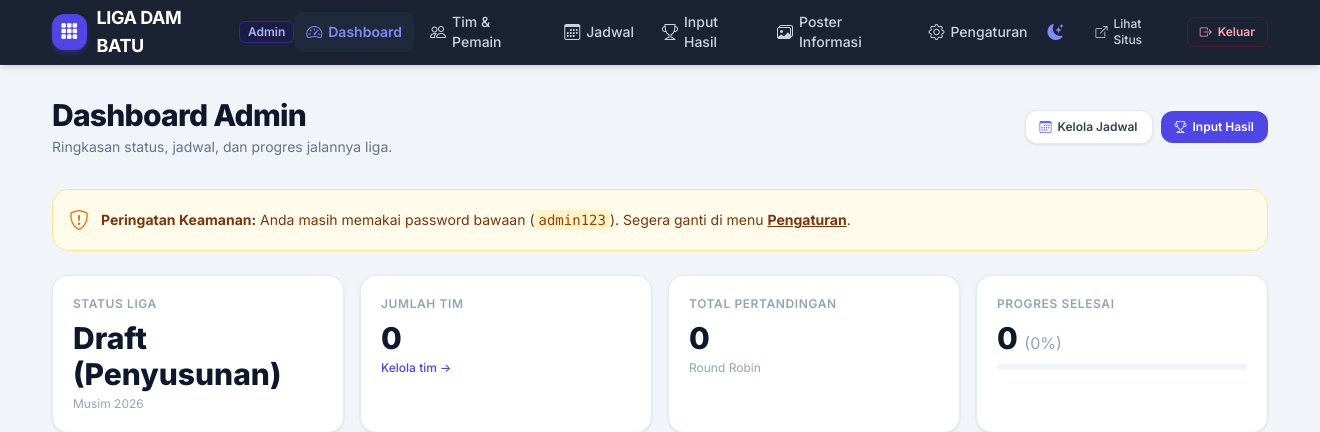
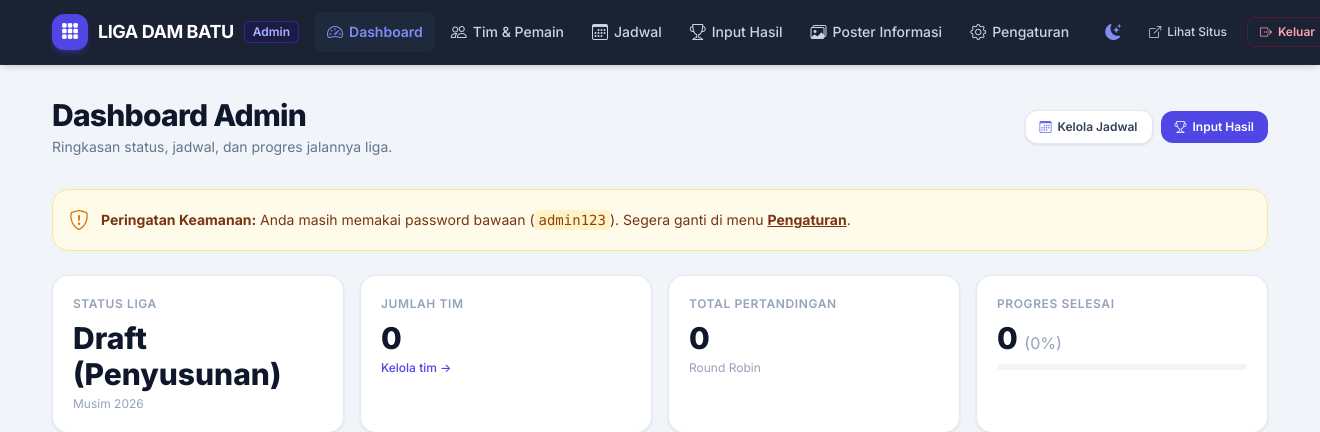
Before and after one commit to poetracoding/klasemen-dambatu, a Laravel app: page /admin in a window 1320 px wide. Shown: the top 432 px of the page. Run offline with Laravel 12, Linux system fonts and the light colour scheme; a user stored in the database is signed in; data comes from the database, SQL or seed files in the repository; data that the repository does not hold is empty; some libraries are stand-ins or nearby versions.

Commit message:
perbaikan topbar admin

```diff
--- a/resources/views/layouts/admin.blade.php
+++ b/resources/views/layouts/admin.blade.php
@@ -121,20 +121,20 @@
 <!-- Admin Navigation -->
 <nav class="sticky top-0 z-50 bg-slate-900/95 backdrop-blur-md border-b border-slate-800 text-slate-100 shadow-md">
     <div class="max-w-7xl mx-auto px-4 sm:px-6 lg:px-8">
-        <div class="flex items-center justify-between h-16">
+        <div class="flex items-center justify-between gap-4 h-16">
             <!-- Brand -->
-            <div class="flex items-center gap-3">
-                <a class="flex items-center gap-2.5 font-bold text-lg text-white hover:text-indigo-300 transition-colors" href="{{ route('admin.dashboard') }}">
-                    <span class="w-9 h-9 rounded-xl bg-indigo-600 flex items-center justify-center text-white shadow-md shadow-indigo-600/30">
+            <div class="flex items-center gap-2.5 shrink-0">
+                <a class="flex items-center gap-2.5 font-bold text-base xl:text-lg text-white hover:text-indigo-300 transition-colors whitespace-nowrap shrink-0" href="{{ route('admin.dashboard') }}">
+                    <span class="w-9 h-9 rounded-xl bg-indigo-600 flex items-center justify-center text-white shadow-md shadow-indigo-600/30 shrink-0">
                         <i class="bi bi-grid-3x3-gap-fill text-lg"></i>
                     </span>
                     <span class="tracking-tight">{{ $liga->nama_liga ?? 'Liga Dam Batu' }}</span>
                 </a>
-                <span class="px-2 py-0.5 text-xs font-semibold rounded-md bg-indigo-950/80 text-indigo-300 border border-indigo-700/50">Admin</span>
+                <span class="hidden xl:inline-flex px-2 py-0.5 text-xs font-semibold rounded-md bg-indigo-950/80 text-indigo-300 border border-indigo-700/50 shrink-0 whitespace-nowrap">Admin</span>
             </div>
 
             <!-- Desktop Menu -->
-            <div class="hidden md:flex items-center space-x-1">
+            <div class="hidden lg:flex items-center gap-1">
                 @php
                     $adminNav = [
                         ['route' => 'admin.dashboard', 'label' => 'Dashboard', 'icon' => 'bi-speedometer2'],
@@ -147,35 +147,35 @@
                 @endphp
                 @foreach ($adminNav as $item)
                     @php $active = request()->routeIs($item['route']); @endphp
-                    <a class="flex items-center gap-1.5 px-3 py-2 rounded-lg text-sm font-medium transition-colors {{ $active ? 'bg-slate-800 text-indigo-400 font-semibold shadow-xs' : 'text-slate-300 hover:text-white hover:bg-slate-800/60' }}" href="{{ route($item['route']) }}">
-                        <i class="bi {{ $item['icon'] }} text-base"></i>
+                    <a class="flex items-center gap-1.5 px-2.5 xl:px-3 py-2 rounded-lg text-[13px] xl:text-sm font-medium whitespace-nowrap shrink-0 transition-colors {{ $active ? 'bg-slate-800 text-indigo-400 font-semibold shadow-xs' : 'text-slate-300 hover:text-white hover:bg-slate-800/60' }}" href="{{ route($item['route']) }}">
+                        <i class="bi {{ $item['icon'] }} text-base shrink-0"></i>
                         <span>{{ $item['label'] }}</span>
                     </a>
                 @endforeach
             </div>
 
             <!-- Right Actions -->
-            <div class="hidden md:flex items-center space-x-2">
+            <div class="hidden lg:flex items-center gap-2 shrink-0">
                 <!-- Theme Toggle Button -->
-                <button type="button" onclick="toggleTheme()" class="theme-toggle-btn p-2 rounded-xl text-slate-400 hover:text-white hover:bg-slate-800 transition-colors cursor-pointer mr-1" title="Beralih Mode Gelap/Terang" aria-label="Toggle Theme">
+                <button type="button" onclick="toggleTheme()" class="theme-toggle-btn p-2 rounded-xl text-slate-400 hover:text-white hover:bg-slate-800 transition-colors cursor-pointer shrink-0" title="Beralih Mode Gelap/Terang" aria-label="Toggle Theme">
                     <i class="theme-toggle-icon bi bi-moon-stars-fill text-indigo-400 text-base"></i>
                 </button>
 
-                <a class="flex items-center gap-1.5 px-3 py-1.5 rounded-lg text-xs font-medium text-slate-300 hover:text-white hover:bg-slate-800 transition-colors" href="{{ route('home') }}">
-                    <i class="bi bi-box-arrow-up-right"></i>
-                    <span>Lihat Situs</span>
+                <a class="flex items-center gap-1.5 px-2.5 xl:px-3 py-1.5 rounded-lg text-xs font-medium text-slate-300 hover:text-white hover:bg-slate-800 transition-colors whitespace-nowrap shrink-0" href="{{ route('home') }}" title="Lihat Situs Publik">
+                    <i class="bi bi-box-arrow-up-right shrink-0"></i>
+                    <span class="hidden xl:inline">Lihat Situs</span>
                 </a>
-                <form action="{{ route('logout') }}" method="POST" class="inline form-logout" data-confirm="Apakah Anda yakin ingin keluar dari panel admin?" data-confirm-title="Konfirmasi Keluar" data-confirm-btn="Ya, Keluar">
+                <form action="{{ route('logout') }}" method="POST" class="inline shrink-0 form-logout" data-confirm="Apakah Anda yakin ingin keluar dari panel admin?" data-confirm-title="Konfirmasi Keluar" data-confirm-btn="Ya, Keluar">
                     @csrf
-                    <button type="submit" class="flex items-center gap-1.5 px-3 py-1.5 rounded-lg text-xs font-semibold text-rose-300 hover:text-white hover:bg-rose-900/40 border border-rose-800/40 transition-colors cursor-pointer">
-                        <i class="bi bi-box-arrow-right"></i>
+                    <button type="submit" class="flex items-center gap-1.5 px-3 py-1.5 rounded-lg text-xs font-semibold text-rose-300 hover:text-white hover:bg-rose-900/40 border border-rose-800/40 transition-colors cursor-pointer whitespace-nowrap shrink-0">
+                        <i class="bi bi-box-arrow-right shrink-0"></i>
                         <span>Keluar</span>
                     </button>
                 </form>
             </div>
 
             <!-- Mobile Hamburger Button -->
-            <div class="flex md:hidden items-center gap-1.5">
+            <div class="flex lg:hidden items-center gap-1.5 shrink-0">
                 <button type="button" onclick="toggleTheme()" class="theme-toggle-btn p-2 rounded-lg text-slate-400 hover:text-white hover:bg-slate-800 focus:outline-none" title="Beralih Mode Gelap/Terang" aria-label="Toggle Theme">
                     <i class="theme-toggle-icon bi bi-moon-stars-fill text-indigo-400 text-base"></i>
                 </button>
@@ -187,7 +187,7 @@
     </div>
 
     <!-- Mobile Menu dropdown -->
-    <div id="mobileMenu" class="hidden md:hidden border-t border-slate-800 bg-slate-900 px-4 pt-2 pb-4 space-y-1">
+    <div id="mobileMenu" class="hidden lg:hidden border-t border-slate-800 bg-slate-900 px-4 pt-2 pb-4 space-y-1">
         @foreach ($adminNav as $item)
             @php $active = request()->routeIs($item['route']); @endphp
             <a class="flex items-center gap-2.5 px-3 py-2.5 rounded-lg text-sm font-medium transition-colors {{ $active ? 'bg-slate-800 text-indigo-400 font-semibold' : 'text-slate-300 hover:bg-slate-800/60 hover:text-white' }}" href="{{ route($item['route']) }}">
```
Also changed, not shown: resources/views/layouts/app.blade.php (+18 -17 lines).
